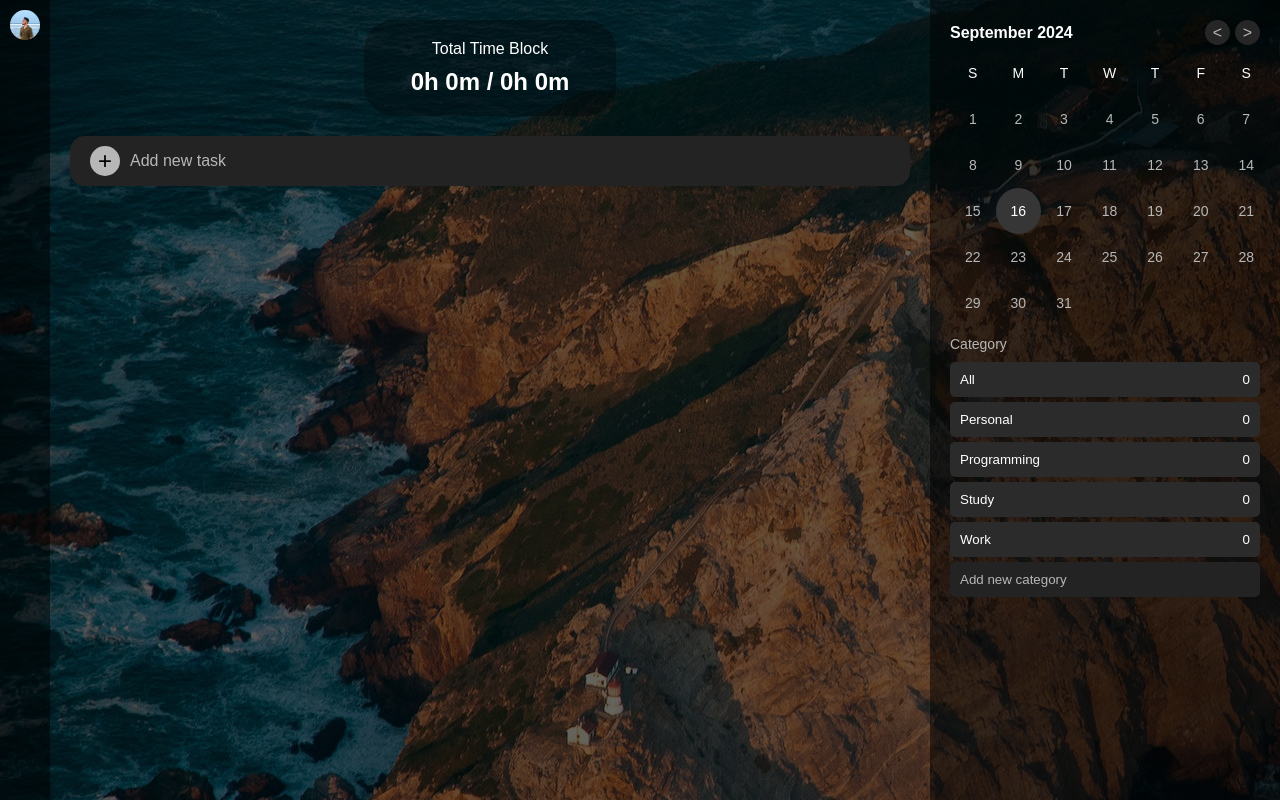
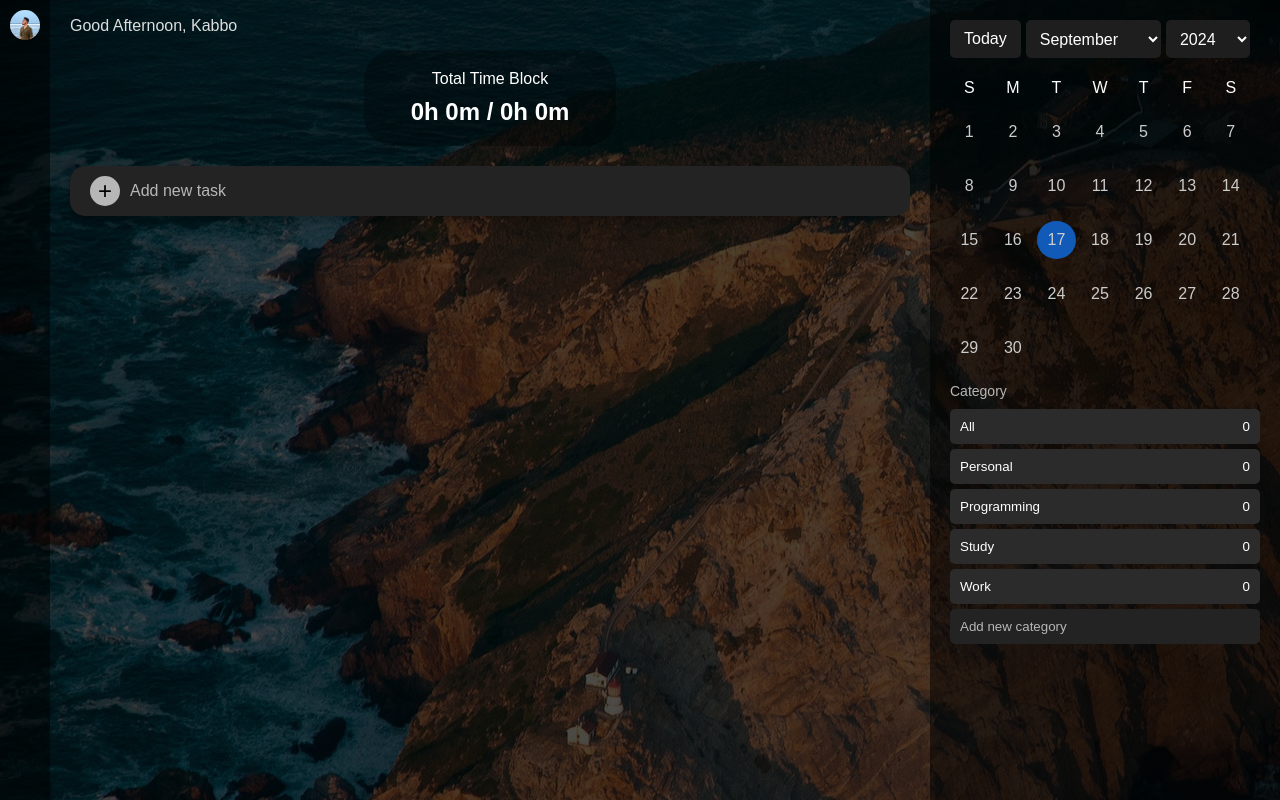
Before and after one commit to kabbotalukder/MindBlocks, a plain HTML site: page index.html in a window 1280 px wide. Drawn offline with Linux system fonts and the light colour scheme.

Commit message:
implemented calender-component, greeting and some minor fixes

```diff
--- a/Calendar/calendar.html
+++ /dev/null
@@ -1,31 +0,0 @@
-<!DOCTYPE html>
-<html lang="en">
-<head>
-    <meta charset="UTF-8">
-    <meta name="viewport" content="width=device-width, initial-scale=1.0">
-    <title>Calendar</title>
-    <link rel="stylesheet" href="calendarStyles.css">
-</head>
-<body>
-    <div class="container">
-        <div class="calendar-container">
-            <div class="calendar-header">
-                <select id="month-selector"></select>
-                <select id="year-selector"></select>
-            </div>
-            <div class="calendar-grid" id="calendar-grid">
-                <!-- Days of the week -->
-                <div>Sun</div>
-                <div>Mon</div>
-                <div>Tue</div>
-                <div>Wed</div>
-                <div>Thu</div>
-                <div>Fri</div>
-                <div>Sat</div>
-            </div>
-        </div>
-    </div>
-
-    <script src="calendarScript.js"></script>
-</body>
-</html>
--- /dev/null
+++ b/calendar-module/calendarStyles.css
@@ -0,0 +1,162 @@
+/* General Styles */
+* {
+    background: transparent;
+    margin: 0;
+    padding: 0;
+    box-sizing: border-box;
+}
+
+body {
+    background: transparent;
+    font-family: 'Arial', sans-serif;
+    background-color: #363636;
+    color: white;
+    display: flex;
+    height: 100vh;
+    margin: 0;
+}
+
+.container {
+    background: transparent;
+    display: flex;
+    width: 100%;
+    align-items: center;
+    justify-content: center;
+}
+
+.calendar-container {
+    display: flex;
+    flex-direction: column;
+    background-color: #1e1e1e;
+    width: auto;
+    padding: 15px;
+    height: auto;
+    border-radius: 15px;
+}
+
+.calendar-header {
+    display: flex;
+    justify-content: space-between;
+    align-items: center;
+    margin-bottom: 10px;
+}
+
+.today-btn {
+    /* width: 70px; */
+    background-color: #262626;
+    color: white;
+    padding: 10px;
+    border: none;
+    border-radius: 5px;
+    font-size: 16px;
+    transition: all 0.3s ease;
+}
+
+.today-btn:hover {
+    background-color: #363636;
+}
+
+.calendar-header select {
+    /* background-color: #333; */
+    background: #1e1e1e;
+    color: white;
+    padding: 10px;
+    border: none;
+    border-radius: 5px;
+    font-size: 16px;
+    /* width: 48%; */
+}
+
+.calendar-header select::-webkit-scrollbar {
+    display: none;
+}
+
+.today-btn {
+    flex-grow: 1;
+}
+
+.month-selector {
+    flex-grow: 2;
+}
+
+.year-selector {
+    flex-grow: 1;
+}
+
+
+.calendar-header select:focus {
+    outline: none;
+}
+
+.calendar-grid {
+    width: 300px;
+    height: 300px;
+    display: grid;
+    align-items: center;
+    grid-template-columns: repeat(7, 1fr);
+    grid-gap: 5px;
+}
+
+.date {
+    width: 100%;
+    padding: 10px 0px;
+    text-align: center;
+    font-size: 16px;
+    font-weight: 500;
+    color: #ccc;
+    border-radius: 50%; /* Change shape to a circle on hover */
+
+    /* position: relative; */
+}
+
+.date:hover {
+    background-color: #363636;
+    /* color: white; */
+    cursor: pointer;
+    /* transform: scale(1.1); */
+    /* padding: 5px; */
+    /* border-radius: 50%; */
+}
+
+/* Circle effect for the selected or hovered dates */
+/* .calendar-grid div:after {
+    content: "";
+    display: block;
+    padding-bottom: 100%;
+    width: 100%;
+    height: 0;
+    position: absolute;
+    top: 0;
+    left: 0;
+    background-color: transparent;
+    border-radius: 50%;
+    z-index: -1;
+} */
+
+/* Highlight today's date */
+.today {
+    background-color: #125ab8;
+    /* color: white; */
+    /* border-radius: 50%; */
+}
+
+/* Highlight the selected date */
+.selected {
+    background-color: #363636;
+    /* color: white; */
+    /* border-radius: 50%; */
+}
+
+/* Style for day names (Sun-Sat) */
+.day-name {
+    text-align: center;
+    /* font-weight: bold; */
+    color: #fff;
+    /* pointer-events: none; */
+}
+
+/* Mark empty cells to ignore them during selection */
+.empty-cell {
+    background-color: transparent;
+    pointer-events: none;
+}
--- /dev/null
+++ b/calendarScript.js
@@ -0,0 +1,146 @@
+let currentMonth = new Date().getMonth();
+let currentYear = new Date().getFullYear();
+let selectedDay = null; // Track the selected day
+
+const monthNames = [
+    "January", "February", "March", "April", "May", "June", "July",
+    "August", "September", "October", "November", "December"
+];
+
+const dayNames = ["Sun", "Mon", "Tue", "Wed", "Thu", "Fri", "Sat"];
+
+// Function to generate the calendar based on month and year
+function generateCalendar(month, year) {
+    const calendarGrid = document.getElementById("calendar-grid");
+
+    // Clear previous calendar cells, except day labels (Sun-Sat)
+    while (calendarGrid.children.length > 7) {
+        calendarGrid.removeChild(calendarGrid.lastChild);
+    }
+
+    const firstDay = new Date(year, month, 1).getDay(); // Day of the week the month starts on
+    const daysInMonth = new Date(year, month + 1, 0).getDate(); // Total days in the month
+    const today = new Date();
+
+    // Add empty cells for days before the 1st of the month
+    for (let i = 0; i < firstDay; i++) {
+        const emptyCell = document.createElement("div");
+        emptyCell.classList.add("empty-cell"); // Mark it as an empty cell
+        calendarGrid.appendChild(emptyCell);
+    }
+
+    // Add day cells for the current month
+    for (let day = 1; day <= daysInMonth; day++) {
+        const dayCell = document.createElement("div");
+        dayCell.classList.add("date");
+        dayCell.textContent = day;
+
+        // Mark today's date
+        if (day === today.getDate() && month === today.getMonth() && year === today.getFullYear()) {
+            dayCell.classList.add("today");
+        }
+
+        // Add event listener to select the date
+        dayCell.addEventListener("click", function() {
+            selectDate(day, month, year);
+        });
+
+        calendarGrid.appendChild(dayCell);
+    }
+}
+
+// Function to populate month and year selectors
+function populateSelectors() {
+    const monthSelector = document.getElementById("month-selector");
+    const yearSelector = document.getElementById("year-selector");
+
+    // Populate month selector
+    monthNames.forEach((month, index) => {
+        const option = document.createElement("option");
+        option.value = index;
+        option.textContent = month;
+        monthSelector.appendChild(option);
+    });
+    monthSelector.value = currentMonth; // Set the current month
+
+    // Populate year selector (from 1900 to 2100)
+    for (let year = 2024; year <= 2100; year++) {
+        const option = document.createElement("option");
+        option.value = year;
+        option.textContent = year;
+        yearSelector.appendChild(option);
+    }
+    yearSelector.value = currentYear; // Set the current year
+}
+
+// Function to handle selecting a date
+function selectDate(day, month, year) {
+    const previousSelected = document.querySelector(".selected");
+
+    // Remove the previous selected class
+    if (previousSelected) {
+        previousSelected.classList.remove("selected");
+    }
+
+    // Find the newly selected day in the calendar grid
+    const dayCells = document.querySelectorAll("#calendar-grid div:not(.empty-cell)"); // Exclude empty cells
+    const selectedIndex = day - 1; // Adjust to 0-based index
+
+    // Set the selected class on the clicked date
+    if (dayCells[selectedIndex + 7]) { // Offset by 7 to exclude day names
+        dayCells[selectedIndex + 7].classList.add("selected");
+    }
+
+    // Log the selected date in dd-mm-yyyy format with day name
+    const selectedDate = new Date(year, month, day);
+    const formattedDate = `${String(day).padStart(2, '0')}-${String(month + 1).padStart(2, '0')}-${year}`;
+    const dayName = dayNames[selectedDate.getDay()];
+    // console.log(`${dayName}, ${formattedDate}`);
+}
+
+// Function to go back to today's date
+function goToToday() {
+    currentMonth = new Date().getMonth();
+    currentYear = new Date().getFullYear();
+    generateCalendar(currentMonth, currentYear);
+    document.getElementById("month-selector").value = currentMonth;
+    document.getElementById("year-selector").value = currentYear;
+}
+
+// Event listener for the Today button
+document.getElementById("today-btn").addEventListener("click", function() {
+    goToToday();
+});
+
+// Event listeners for month and year changes
+document.getElementById("month-selector").addEventListener("change", function() {
+    currentMonth = parseInt(this.value);
+    generateCalendar(currentMonth, currentYear);
+});
+
+document.getElementById("year-selector").addEventListener("change", function() {
+    currentYear = parseInt(this.value);
+    generateCalendar(currentMonth, currentYear);
+});
+
+// Function to get time-based greeting
+function getGreeting() {
+    const hours = new Date().getHours();
+    const greetingContainer = document.getElementById("greeting");
+    const userName = "Kabbo";
+    if (hours < 12) {
+        // return "Good Morning";
+        greetingContainer.textContent = "Good Morning, " + userName;
+    } else if (hours >= 12 && hours < 18) {
+        // return "Good Afternoon";
+        greetingContainer.textContent = "Good Afternoon, " + userName;
+    } else {
+        // return "Good Evening";
+        greetingContainer.textContent = "Good Evening, " + userName;
+    }
+}
+
+// Initialize the calendar for the current month and year
+populateSelectors();
+getGreeting();
+generateCalendar(currentMonth, currentYear);
--- a/Calendar/calendarStyles.css
+++ b/calendarStyles.css
@@ -1,11 +1,13 @@
 /* General Styles */
-* {
+/* * {
+    background: transparent;
     margin: 0;
     padding: 0;
     box-sizing: border-box;
 }
 
 body {
+    background: transparent;
     font-family: 'Arial', sans-serif;
     background-color: #363636;
     color: white;
@@ -15,18 +17,21 @@ body {
 }
 
 .container {
+    background: transparent;
     display: flex;
     width: 100%;
     align-items: center;
     justify-content: center;
-}
+} */
 
 .calendar-container {
     display: flex;
+    justify-content: center;
     flex-direction: column;
-    background-color: #1e1e1e;
+    /* background: #1e1e1e; */
+    background: transparent;
     width: auto;
-    padding: 15px;
+    /* padding: 15px; */
     height: auto;
     border-radius: 15px;
 }
@@ -34,19 +39,62 @@ body {
 .calendar-header {
     display: flex;
     justify-content: space-between;
-    margin-bottom: 10px;
+    align-items: center;
+    margin-bottom: 15px;
 }
 
-.calendar-header select {
-    /* background-color: #333; */
-    flex-grow: 1;
-    background: transparent;
+.today-btn {
+    /* width: 70px; */
+    /* background-color: #262626; */
+    background-color: #1e1e1e;
     color: white;
     padding: 10px;
     border: none;
     border-radius: 5px;
     font-size: 16px;
-    width: 48%;
+    height: 38px;
+    flex-grow: 1;
+    transition: all 0.3s ease;
+}
+
+.today-btn:hover {
+    background-color: #363636;
+}
+
+.calendar-header select {
+    /* background-color: #333; */
+    background: #1e1e1e;
+    color: white;
+    padding: 10px;
+    border: none;
+    border-radius: 5px;
+    font-size: 16px;
+    /* width: 48%; */
+}
+
+.calendar-header select::-webkit-scrollbar {
+    display: none;
+}
+
+.month-selector {
+    transition: all 0.3s ease;
+    height: 38px;
+    margin: 0px 5px;
+    flex-grow: 2;
+}
+
+.month-selector:hover {
+    background-color: #363636;
+}
+
+.year-selector {
+    transition: all 0.3s ease;
+    height: 38px;
+    flex-grow: 1;
+}
+
+.year-selector:hover {
+    background-color: #363636;
 }
 
 .calendar-header select:focus {
@@ -62,7 +110,7 @@ body {
     grid-gap: 5px;
 }
 
-.calendar-grid div {
+.date {
     width: 100%;
     padding: 10px 0px;
     text-align: center;
@@ -70,13 +118,13 @@ body {
     font-weight: 500;
     color: #ccc;
     border-radius: 50%; /* Change shape to a circle on hover */
-    /* transition: all 0.3s ease; */
+
     /* position: relative; */
 }
 
-.calendar-grid div:hover {
-    background-color: #444;
-    color: white;
+.date:hover {
+    background-color: #363636;
+    /* color: white; */
     cursor: pointer;
     /* transform: scale(1.1); */
     /* padding: 5px; */
@@ -100,23 +148,23 @@ body {
 
 /* Highlight today's date */
 .today {
-    /* background-color: #ff5e5e; */
+    background-color: #125ab8;
     /* color: white; */
     /* border-radius: 50%; */
-    border: 2px solid #363636;
 }
 
 /* Highlight the selected date */
 .selected {
-    background-color: #4a90e2;
-    color: white;
+    background-color: #363636;
+    /* color: white; */
     /* border-radius: 50%; */
 }
 
 /* Style for day names (Sun-Sat) */
-.day-names {
-    font-weight: bold;
-    color: white;
+.day-name {
+    text-align: center;
+    /* font-weight: bold; */
+    color: #fff;
     /* pointer-events: none; */
 }
 
--- a/index.html
+++ b/index.html
@@ -4,6 +4,7 @@
     <meta charset="UTF-8">
     <meta name="viewport" content="width=device-width, initial-scale=1.0">
     <title>MindBlocks</title>
+    <link rel="stylesheet" href="calendarStyles.css">
     <link rel="stylesheet" href="styles.css">
 </head>
 <body>
@@ -17,6 +18,9 @@
 
         <!-- Main Content -->
         <div class="main-content">
+            <div class="greeting-container">
+                <p class="greeting" id="greeting"></p>
+            </div>
             <!-- Total Time Block -->
             <div class="time-block">
                 <p>Total Time Block</p>
@@ -35,7 +39,25 @@
     </div>
     <!-- Calendar and Categories -->
         <div class="side-panel">
-            <div class="calendar">
+            <div class="container">
+                <div class="calendar-container">
+                    <div class="calendar-header">
+                        <button class="today-btn" id="today-btn">Today</button>
+                        <select class="month-selector" id="month-selector"></select>
+                        <select class="year-selector" id="year-selector"></select>
+                    </div>
+                    <div class="calendar-grid" id="calendar-grid">
+                        <div class="day-name">S</div>
+                        <div class="day-name">M</div>
+                        <div class="day-name">T</div>
+                        <div class="day-name">W</div>
+                        <div class="day-name">T</div>
+                        <div class="day-name">F</div>
+                        <div class="day-name">S</div>
+                    </div>
+                </div>
+            </div>
+            <!-- <div class="calendar">
                 <div class="month-year-container">
                     <p class="month-year">September 2024</p>
                     <div class="prev-next-month-btn">
@@ -56,7 +78,6 @@
                     <div class="day">F</div>
                     <div class="day">S</div>
 
-                    <!-- Empty cells for days before 1st September 2024 (Sunday) -->
                     <div class="date">1</div>
                     <div class="date">2</div>
                     <div class="date">3</div>
@@ -97,7 +118,7 @@
                     <div class="date"></div>
                     <div class="date"></div>
                 </div>
-            </div>
+            </div> -->
             <div class="categories">
                 <p class="category-title">Category</p>
                 <div id="category-container">
@@ -310,5 +331,6 @@
     </div>
 
     <script src="script.js"></script>
+    <script src="calendarScript.js"></script>
 </body>
 </html>
--- a/styles.css
+++ b/styles.css
@@ -2,12 +2,16 @@
     margin: 0;
     padding: 0;
     box-sizing: border-box;
+    -webkit-user-select: none; /* Safari */
+    -ms-user-select: none; /* IE 10 and IE 11 */
+    user-select: none; /* Standard syntax */
 }
 
 body {
-    background: url(assets/BingWallpaper3.jpg);
+    background: linear-gradient(rgba(0, 0, 0, 0.7), rgba(0, 0, 0, 0.7)), url(assets/BingWallpaper3.jpg), no-repeat fixed;
+    /* background-color: rgba(0, 0, 0, 0.5); */
     font-family: Arial, sans-serif;
-    background-color: #1e1e1e;
+    /* background-color: #1e1e1e; */
     color: white;
     display: flex;
     height: 100vh;
@@ -17,8 +21,8 @@ body {
 .container {
     display: flex;
     width: 100%;
-    background-color: #1e1e1e;
-    background-color: rgba(0, 0, 0, 0.6);
+    /* background-color: #1e1e1e; */
+    /* background-color: rgba(0, 0, 0, 0.6); */
 }
 
 .sidebar {
@@ -51,7 +55,18 @@ body {
     display: flex;
     flex-direction: column;
     align-items: center;
-    padding: 20px;
+    padding: 17px 20px;
+}
+
+.greeting-container {
+    width: 100%;
+    flex-grow: 1;
+    margin-bottom: 15px;
+}
+
+.greeting {
+    text-align: left;
+    color: #ddd;
 }
 
 .time-block {
@@ -99,6 +114,7 @@ body {
     padding: 10px 20px;
     margin-bottom: 15px;
     transition: 0.3s;
+    box-shadow: 0 4px 8px 0 rgba(0, 0, 0, 0.2), 0 6px 20px 0 rgba(0, 0, 0, 0.19);
 }
 
 .task:hover {
@@ -151,10 +167,14 @@ body {
     color: white;
     border: none;
     width: 10%;
+    transition: 0.3s;
 }
 
 .task-status:focus {
     outline: none;
+}
+
+.task-status:hover {
     background-color: #363636;
 }
 
@@ -169,6 +189,7 @@ body {
     cursor: pointer;
     border-radius: 15px;
     transition: 0.3s;
+    box-shadow: 0 4px 8px 0 rgba(0, 0, 0, 0.2), 0 6px 20px 0 rgba(0, 0, 0, 0.19);
 }
 
 .add-task-btn:hover {
@@ -205,7 +226,7 @@ body {
     /* border-left: 1px solid #2c2c2c; */
 }
 
-.calendar {
+/* .calendar {
     margin-bottom: 10px;
 }
 
@@ -247,12 +268,12 @@ body {
 
 .calendar-grid {
     /* padding: 5px; */
-    display: grid;
-    grid-template-columns: repeat(7, 1fr);
+    /* display: grid;
+    grid-template-columns: repeat(7, 1fr); */
     /* grid-gap: 5px; */
-}
+/* } */
 
-.day {
+/* .day {
     color: #fff;
     font-size: 14px;
     text-align: center;
@@ -266,9 +287,9 @@ body {
     text-align: center;
     /* margin-bottom: 15px; */
     /* transition: 0.1s; */
-}
+/* } */
 
-.date:hover {
+/* .date:hover {
     border-radius: 50%;
     color: #fff;
     background-color: #2b2b2b;
@@ -286,11 +307,12 @@ body {
     color: #fff;
     background-color: #363636;
     border-radius: 50%;
-}
+} */
 
 .category-title {
     color: #b7b7b7;
     font-size: 14px;
+    margin-top: 10px;
     margin-bottom: 10px;
 }
 
```
Also changed, not shown: calendar-module/calendar.html (added, +31 -0 lines), calendar-module/calendarScript.js (renamed from Calendar/calendarScript.js, +37 -3 lines), script.js (+70 -70 lines), 3 other files.
